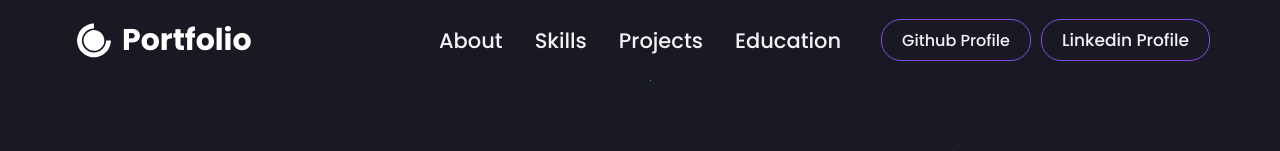
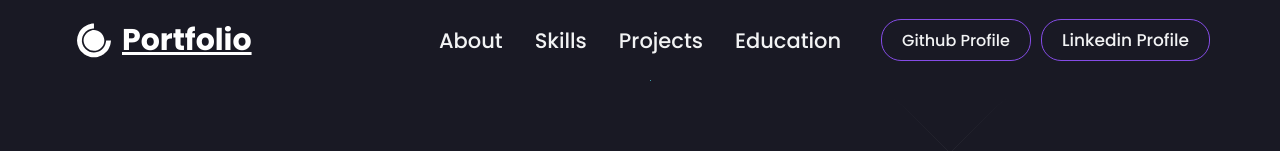
Before and after one commit to amarubale10/My-Portfolio, a React (Create React App) app: page / in a window 1280 px wide. Shown: the top 151 px of the page. Built offline with nearby package versions, Linux system fonts and the light colour scheme.

Commit message:
Update index.js

```diff
--- a/src/components/Navbar/index.js
+++ b/src/components/Navbar/index.js
@@ -25,6 +25,7 @@ const Navbar = () => {
       <NavbarContainer>
         <NavLogo to="/">
           <a
+            href="#"
             style={{
               display: "flex",
               alignItems: "center",
```
